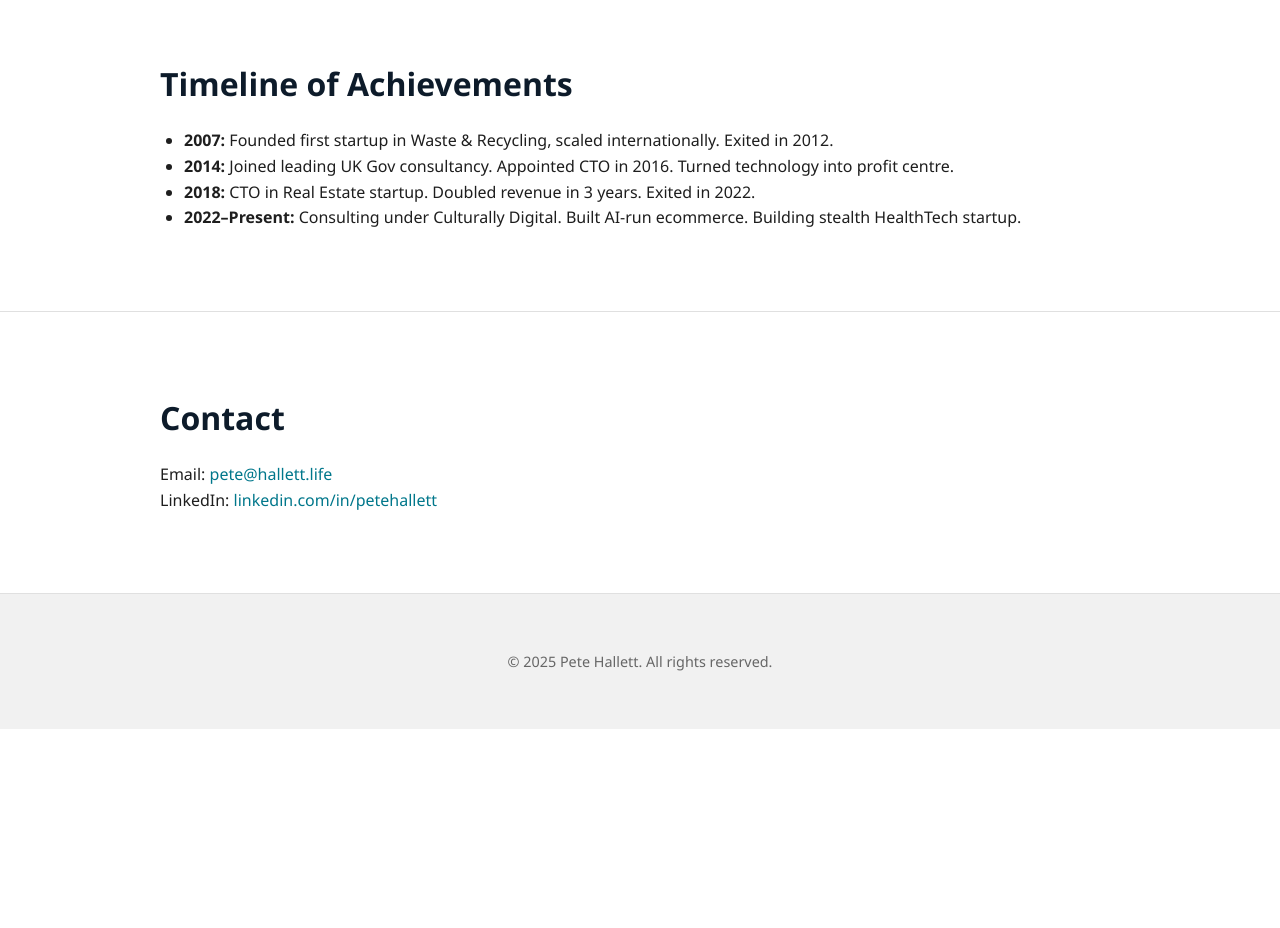
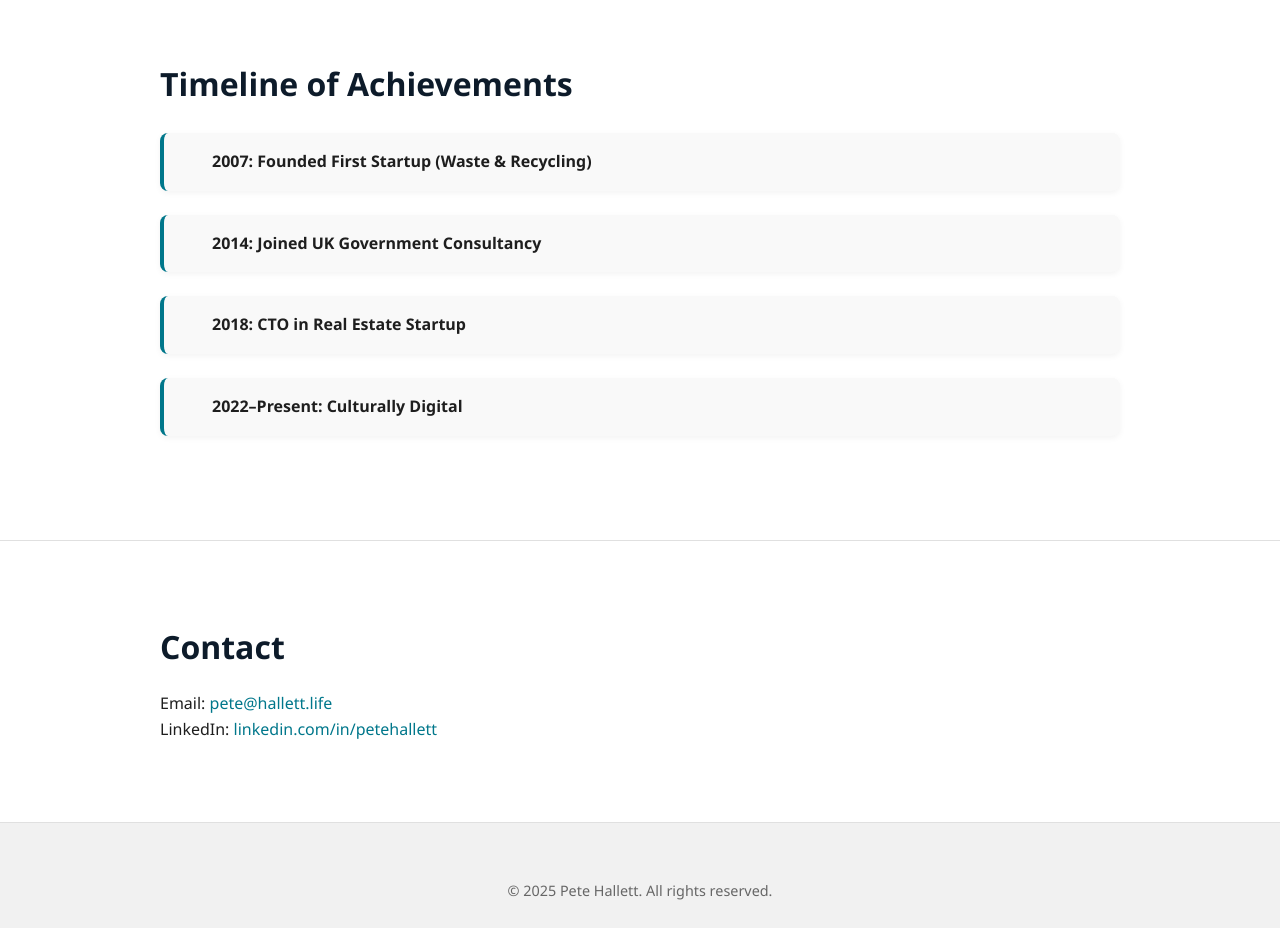
Before and after one commit to digipete/pete-profile-copy, a plain HTML site: page index.html in a window 1280 px wide. Shown: the part 1540-2468 px from the top of the page. Before the commit the page ends 2269 px from the top, so only its background shows below. Drawn offline with Linux system fonts and the light colour scheme.

Commit message:
timeline revamp

```diff
--- a/index.html
+++ b/index.html
@@ -90,12 +90,27 @@
   <section class="timeline">
     <div class="container">
       <h2>Timeline of Achievements</h2>
-      <ul>
-        <li><strong>2007:</strong> Founded first startup in Waste & Recycling, scaled internationally. Exited in 2012.</li>
-        <li><strong>2014:</strong> Joined leading UK Gov consultancy. Appointed CTO in 2016. Turned technology into profit centre.</li>
-        <li><strong>2018:</strong> CTO in Real Estate startup. Doubled revenue in 3 years. Exited in 2022.</li>
-        <li><strong>2022–Present:</strong> Consulting under Culturally Digital. Built AI-run ecommerce. Building stealth HealthTech startup.</li>
-      </ul>
+
+      <details>
+        <summary><strong>2007:</strong> Founded First Startup (Waste & Recycling)</summary>
+        <p>Personally built the first version of the product while speaking to early users to find product-market fit. Scaled the team to 10 people, expanded into new international markets, and exited the business in 2012.</p>
+      </details>
+
+      <details>
+        <summary><strong>2014:</strong> Joined UK Government Consultancy</summary>
+        <p>Became a key delivery leader at one of the UK's highest-profile consultancies. Appointed CTO in 2016, growing a high-performing engineering team across open source, Microsoft, and Salesforce tech. Turned technology into a profit-generating part of the business by promoting trust, collaboration, and alignment across functions.</p>
+      </details>
+
+      <details>
+        <summary><strong>2018:</strong> CTO in Real Estate Startup</summary>
+        <p>Joined as an early employee and shaped product and engineering from the ground up. Led funding prep, unified product strategy with user needs, and directly contributed to doubling company revenue through major UK and US deals. Worked closely with the CEO on a successful funding round. Exited the business in 2022.</p>
+      </details>
+
+      <details>
+        <summary><strong>2022–Present:</strong> Culturally Digital</summary>
+        <p>Delivering fractional consulting and strategic advisory for teams with leadership or product challenges. Built and scaled three ecommerce stores using AI agents for operations and marketing. Currently building a stealth HealthTech startup aimed at empowering people with specific needs.</p>
+      </details>
+
     </div>
   </section>
 
```
